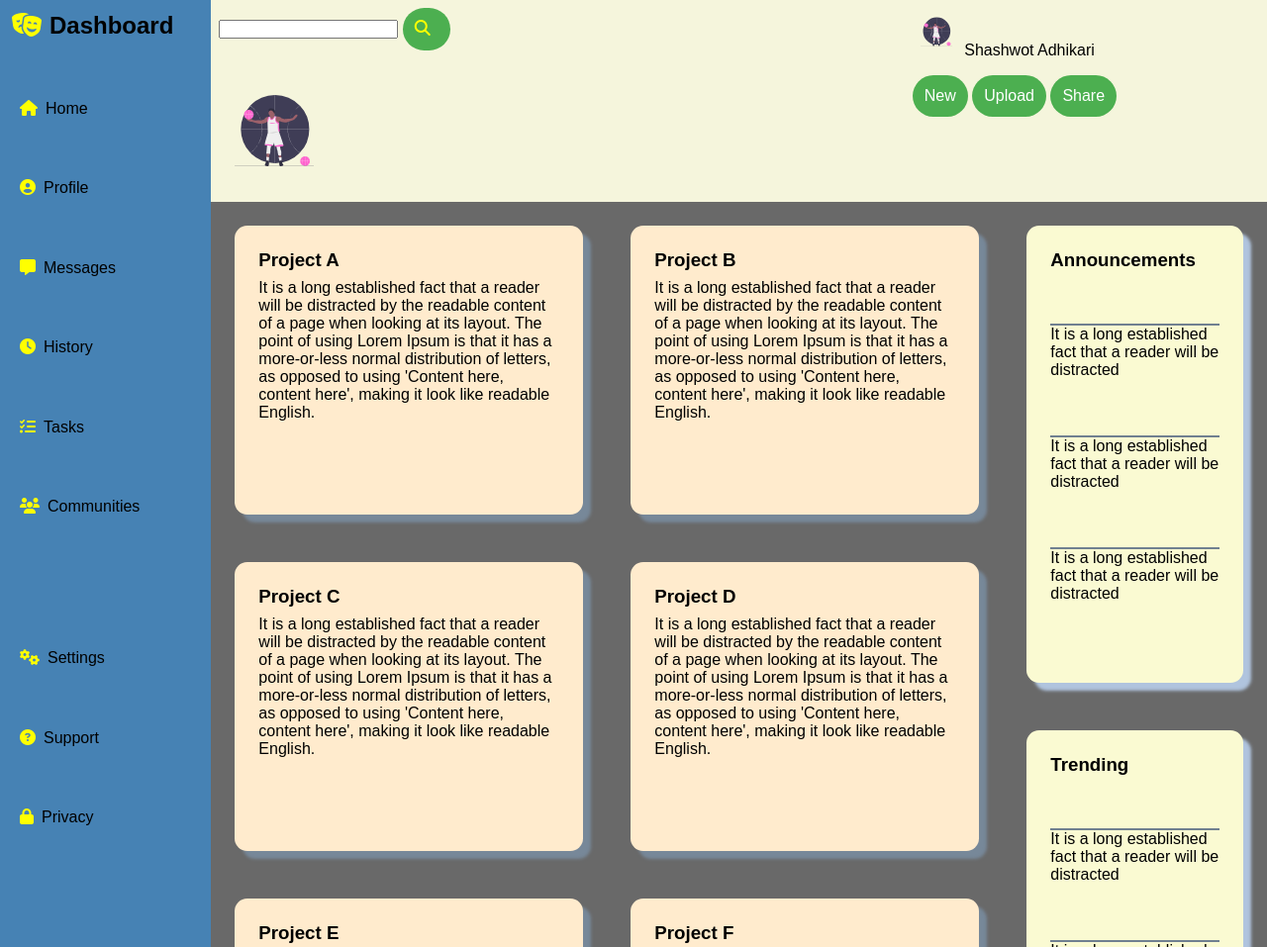
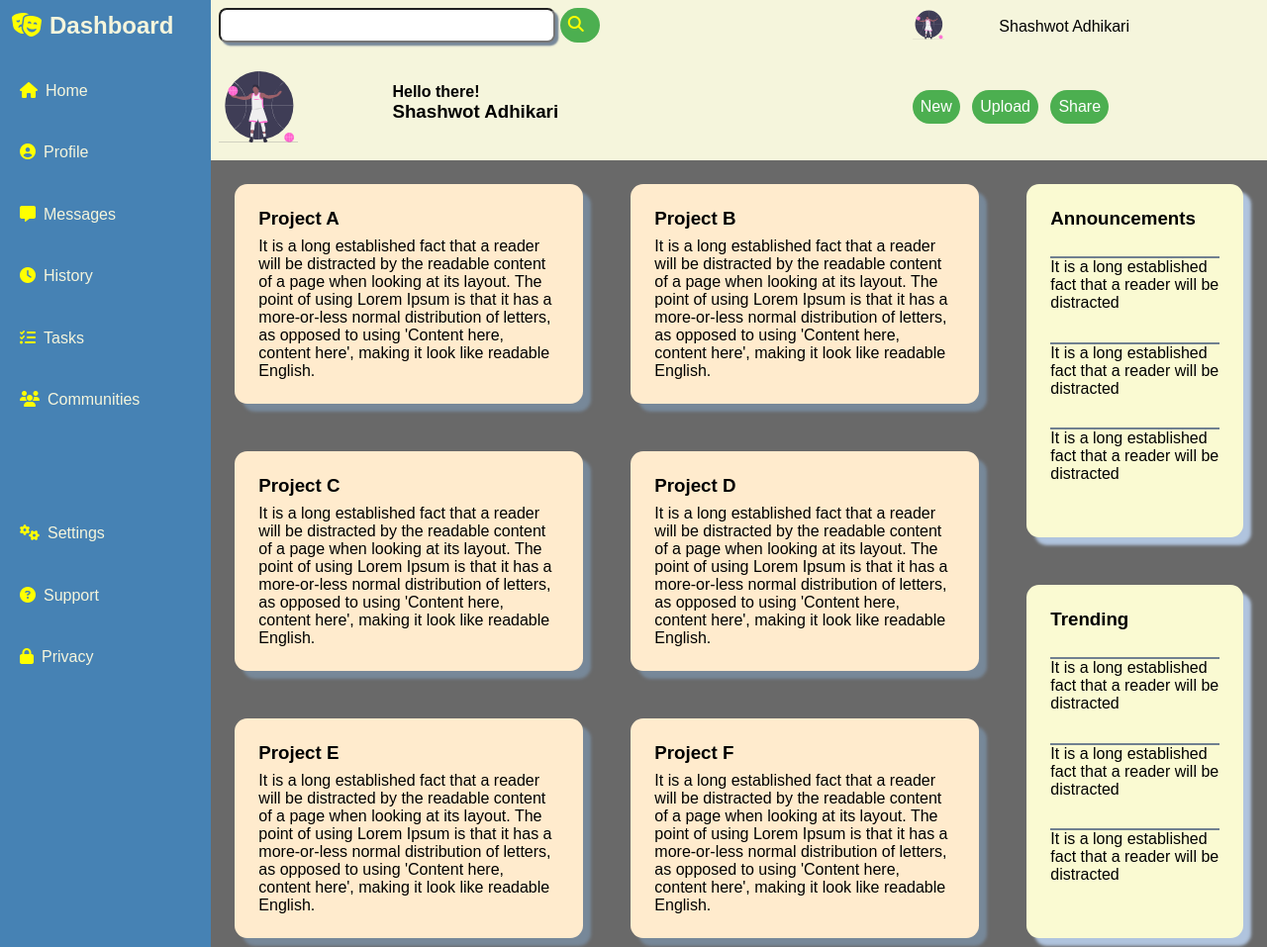
Before and after one commit to shashwot123/admin-dashboard, a plain HTML site: page index.html in a window 1280 px wide. Shown: the top 957 px of the page at 99% size. Drawn offline with Linux system fonts and the light colour scheme.

Commit message:
Finished

```diff
--- a/index.html
+++ b/index.html
@@ -11,18 +11,18 @@
 	<div class="container">
 		<div class="left">
 			<div class="dashboard">
-				<h2><i class="fas fa-theater-masks"></i>Dashboard</h2>
-				<div><i class="fas fa-home"></i>Home</div>
-				<div><i class="fas fa-user-circle"></i>Profile</div>
-				<div><i class="fas fa-message"></i>Messages</div>
-				<div><i class="fas fa-clock"></i>History</div>
-				<div><i class="fas fa-tasks"></i>Tasks</div>
-				<div><i class="fas fa-users"></i>Communities</div>
+				<h2><i class="fas fa-theater-masks"></i><a href="#">Dashboard</a></h2>
+				<div><i class="fas fa-home"></i><a href="#">Home</a></div>
+				<div><i class="fas fa-user-circle"></i><a href="#">Profile</a></div>
+				<div><i class="fas fa-message"></i><a href="#">Messages</a></div>
+				<div><i class="fas fa-clock"></i><a href="#">History</a></div>
+				<div><i class="fas fa-tasks"></i><a href="#">Tasks</a></div>
+				<div><i class="fas fa-users"></i><a href="#">Communities</a></div>
 			</div>
 			<div class="dashboard">
-				<div><i class="fas fa-cogs"></i>Settings</div>
-				<div><i class="fas fa-question-circle"></i>Support</div>
-				<div><i class="fas fa-lock"></i>Privacy</div>
+				<div><i class="fas fa-cogs"></i><a href="#">Settings</a></div>
+				<div><i class="fas fa-question-circle"></i><a href="#">Support</a></div>
+				<div><i class="fas fa-lock"></i><a href="#">Privacy</a></div>
 			</div>
 		</div>
 		<div class="right">
@@ -32,13 +32,20 @@
 						<input type="text" name="search">
 						<button><i class="fas fa-search"></i></button>
 					</div>
-					<div>
-						<img class="small-logo" src="logo.svg" alt="Logo"> Shashwot Adhikari
+					<div class="logo">
+						<div>
+							<img class="small-logo" src="logo.svg" alt="Logo">
+						</div>
+						<div>Shashwot Adhikari</div>
 					</div>
 				</div>
 				<div class="top-nav">
-					<div>
+					<div class="logo">
 						<img class="large-logo" src="logo.svg" alt="Logo">
+						<div>
+							<h4>Hello there!</h4>
+							<h3>Shashwot Adhikari</h3>
+						</div>
 					</div>
 					<div>
 						<button>New</button>
--- a/styles.css
+++ b/styles.css
@@ -14,6 +14,10 @@ i {
 	color: yellow;
 	margin-right: 0.5rem;
 	padding-bottom: 0.2rem;
+}
+a {
+	text-decoration: none;
+	color: beige;
 }
 
 /*------------------Left Grid -- Left Dashboard---------------------*/
@@ -46,26 +50,37 @@ i {
 	display: grid;
 	grid-template-columns: 2fr 1fr;
 }
+.search-bar input {
+	border-radius: 0.5rem;
+	padding: 0.5rem;
+	width: 20rem;
+	box-shadow: 0.2rem 0.2rem 0.1rem lightslategray;
+}
 .top-nav {
 	padding: 0.5rem;
 	display: grid;
 	grid-template-columns: 2fr 1fr;
+	align-items: center;
 }
 .small-logo {
 	width: 2rem;
 	height: 2rem;
-	margin: 0.5rem;
+}
+.logo {
+	display: grid;
+	grid-template-columns: 1fr 3fr;
+	align-items: center;
 }
 .large-logo {
 	width: 5rem;
 	height: 5rem;
-	margin: 1rem;
 }
 button {
   background-color: #4CAF50;
   border: none;
   color: white;
-  padding: 0.75rem;
+  padding: 0.5rem;
+  margin-right: 0.5rem ;
   text-align: center;
   text-decoration: none;
   font-size: 16px;
```
